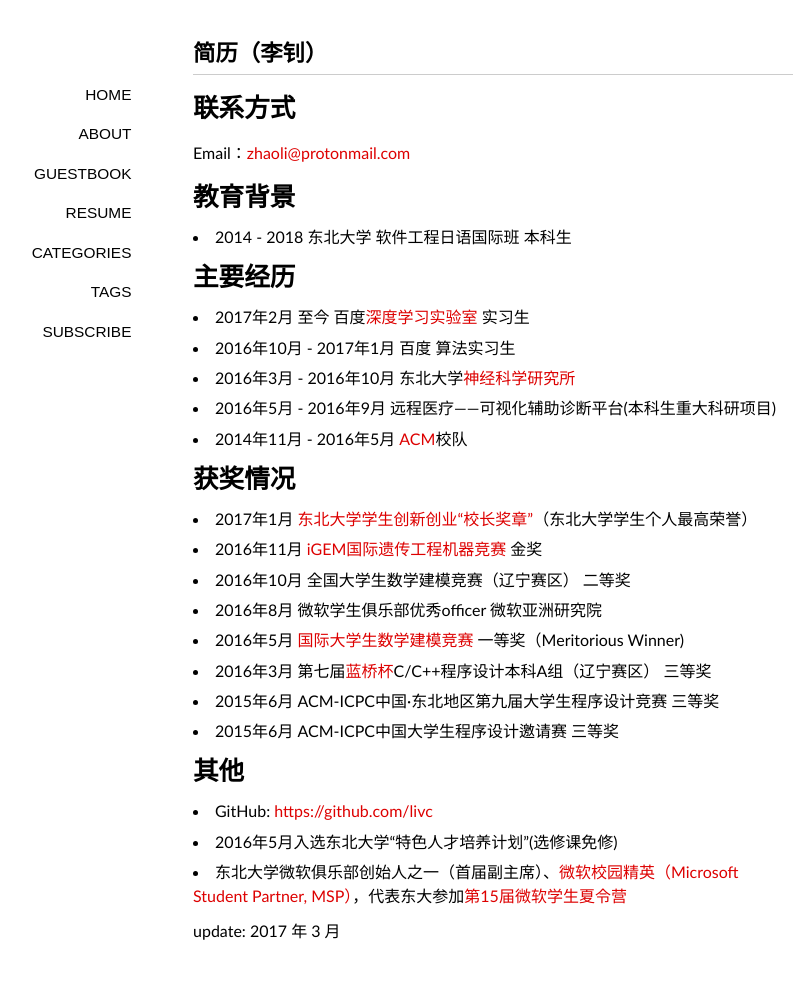
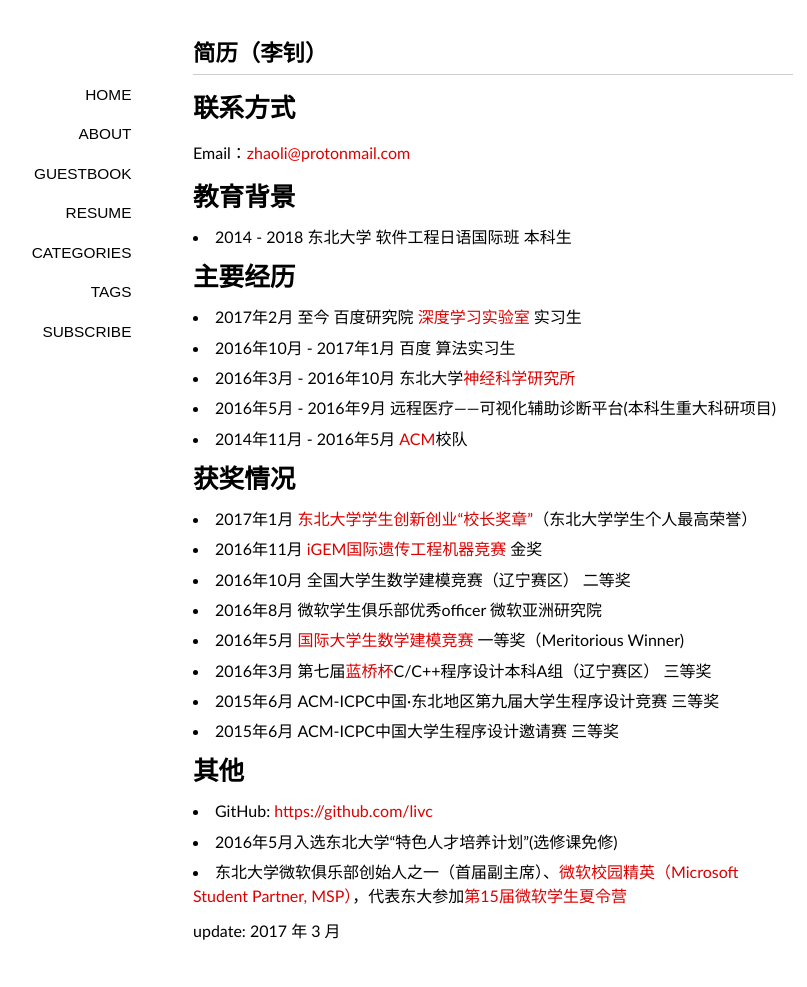
Before and after one commit to livc/livc.github.io, a Jekyll site: the page built from resume/index.md, in a window 1280 px wide. Shown: the whole page, without its empty margins (147-954 px from the left). Built offline with Jekyll 4.4.1, drawn with Linux system fonts in a browser that asks for light colours; nearby versions of some CDN libraries; some web fonts are replaced.

Commit message:
add baidu research

```diff
--- a/resume/index.md
+++ b/resume/index.md
@@ -12,7 +12,7 @@
 - 2014 - 2018 东北大学 软件工程日语国际班 本科生
 
 # 主要经历
-- 2017年2月 至今 百度[深度学习实验室](http://idl.baidu.com/) 实习生
+- 2017年2月 至今 百度研究院 [深度学习实验室](http://idl.baidu.com/) 实习生
 - 2016年10月 - 2017年1月 百度 算法实习生
 - 2016年3月 - 2016年10月 东北大学[神经科学研究所](http://www.clhs.neu.edu.cn/?p=4)
 - 2016年5月 - 2016年9月 远程医疗——可视化辅助诊断平台(本科生重大科研项目)
```
